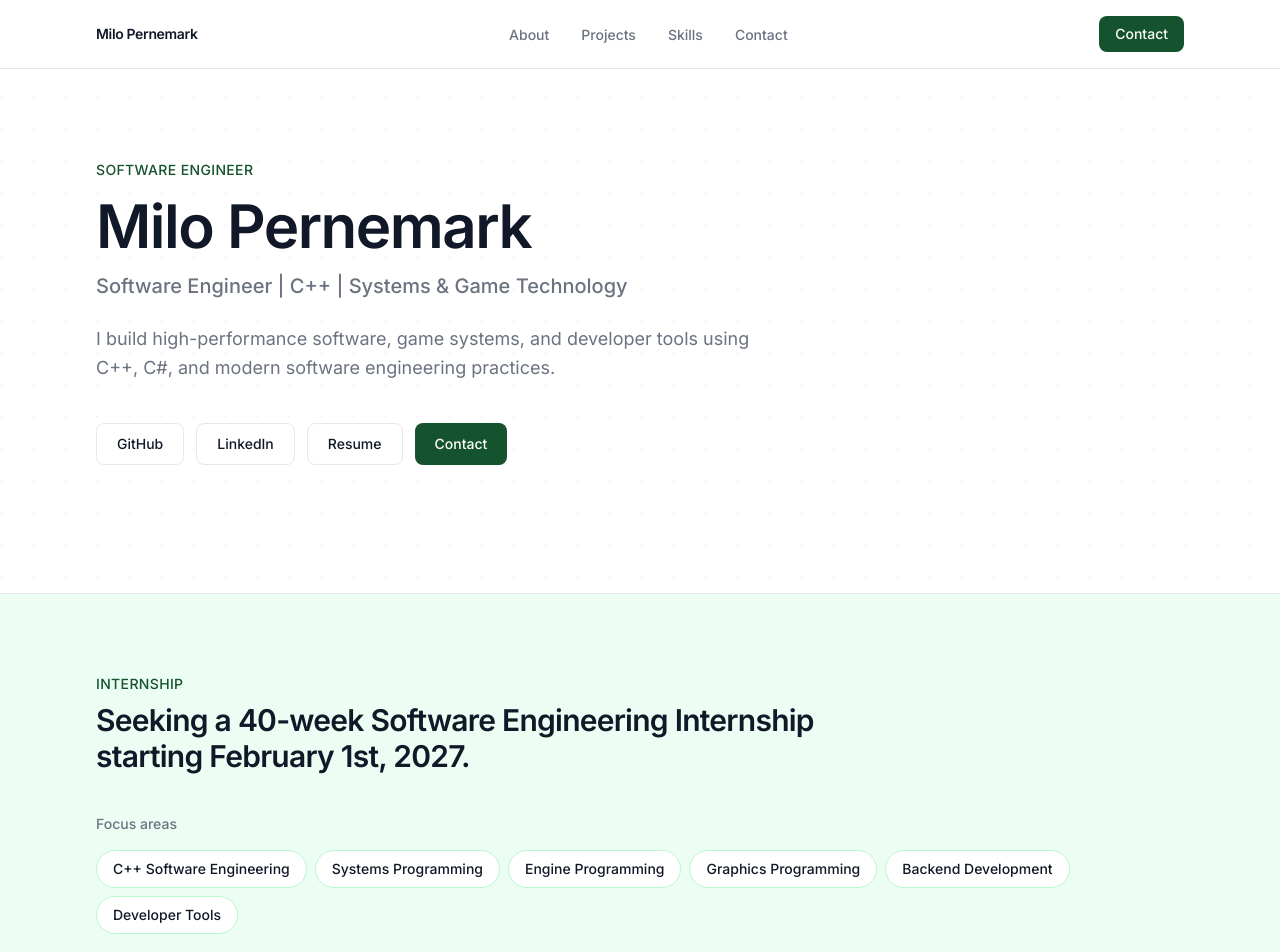
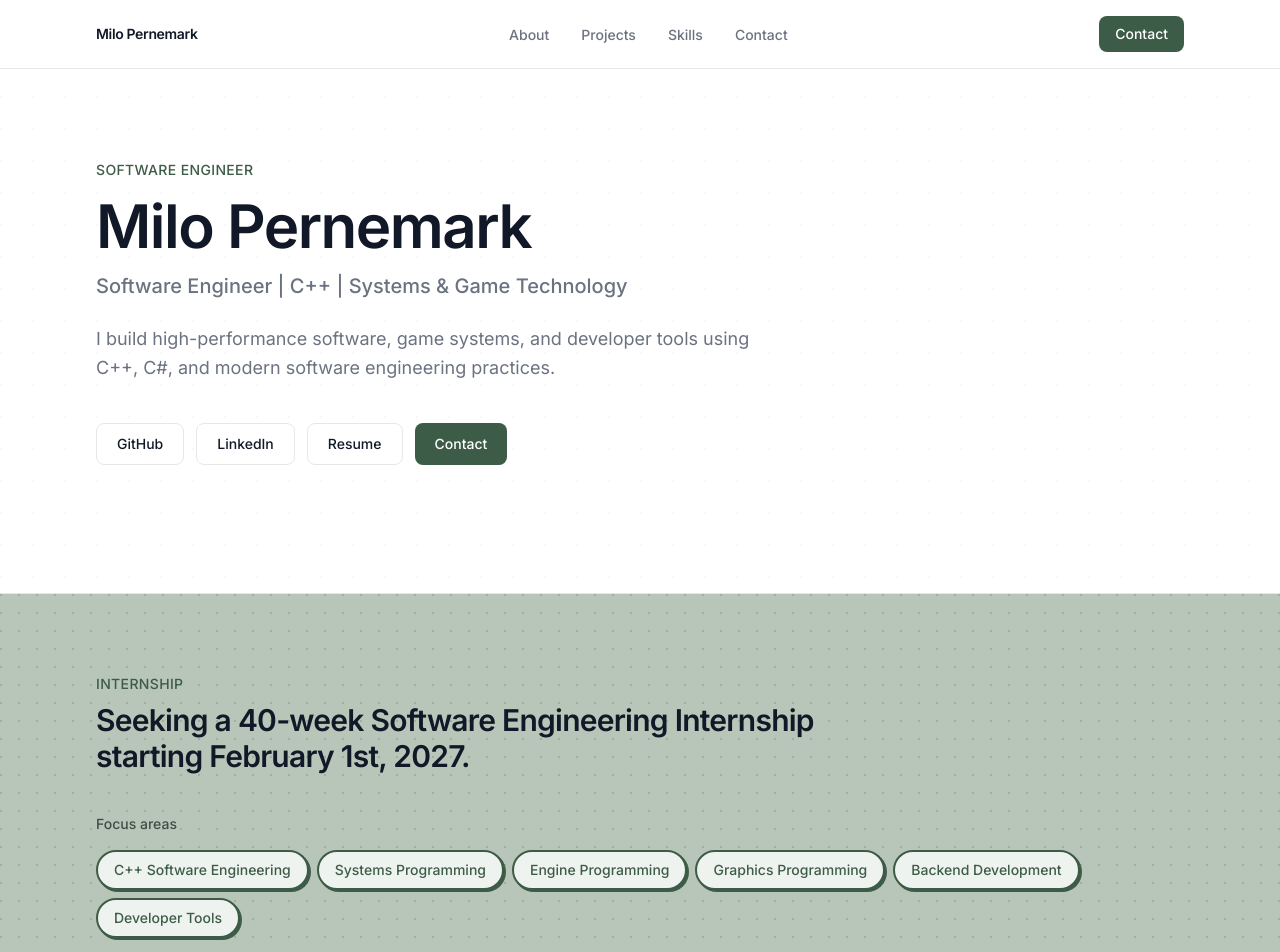
Before and after one commit to MiloPernemarkDEV/Portfolio, a React (Vite) app: page / in a window 1280 px wide. Shown: the top 952 px of the page. Built offline with nearby package versions, Linux system fonts and the light colour scheme.

Commit message:
Visual upgrades

```diff
--- a/src/components/About.tsx
+++ b/src/components/About.tsx
@@ -4,8 +4,7 @@ export function About() {
   return (
     <section id="about" className="border-b border-border bg-white py-20 lg:py-28">
       <div className="mx-auto max-w-6xl px-6 lg:px-8">
-        <div className="grid items-center gap-12 lg:grid-cols-2 lg:gap-16">
-          <div>
+        <div className="max-w-3xl">
           <p className="mb-2 text-sm font-medium tracking-wide text-accent uppercase">
             About
           </p>
@@ -28,17 +27,6 @@ export function About() {
             .
           </p>
         </div>
-
-          <div className="flex justify-center lg:justify-end">
-            <img
-              src="/assets/profile.jpg"
-              alt={`Portrait of ${site.name}`}
-              className="aspect-[4/5] w-full max-w-sm rounded-xl border border-border object-cover shadow-sm"
-              width={480}
-              height={600}
-            />
-          </div>
-        </div>
       </div>
     </section>
   );
--- a/src/components/InternshipBanner.tsx
+++ b/src/components/InternshipBanner.tsx
@@ -2,8 +2,17 @@ import { internship } from "../data/site";
 
 export function InternshipBanner() {
   return (
-    <section className="border-b border-border bg-accent-light py-16 lg:py-20">
-      <div className="mx-auto max-w-6xl px-6 lg:px-8">
+    <section className="relative overflow-hidden border-b border-border bg-[#b7c6b8] py-16 lg:py-20">
+      <div
+        className="pointer-events-none absolute inset-0 opacity-[0.18]"
+        style={{
+          backgroundImage:
+            "radial-gradient(circle at 1px 1px, #2c4334 1.15px, transparent 0)",
+          backgroundSize: "18px 18px",
+        }}
+        aria-hidden="true"
+      />
+      <div className="relative mx-auto max-w-6xl px-6 lg:px-8">
         <div className="max-w-3xl">
           <p className="mb-2 text-sm font-medium tracking-wide text-accent uppercase">
             Internship
@@ -14,12 +23,12 @@ export function InternshipBanner() {
         </div>
 
         <div className="mt-10">
-          <p className="mb-4 text-sm font-medium text-text-muted">Focus areas</p>
+          <p className="mb-4 text-sm font-medium text-[#3d4f42]">Focus areas</p>
           <ul className="flex flex-wrap gap-2">
             {internship.focusAreas.map((area) => (
               <li
                 key={area}
-                className="rounded-full border border-accent-muted bg-white px-4 py-2 text-sm font-medium text-text"
+                className="rounded-full border-2 border-accent bg-[#eef3ef] px-4 py-2 text-sm font-medium text-accent shadow-[2px_2px_0_0_#3d5c47]"
               >
                 {area}
               </li>
--- a/src/components/ProjectCard.tsx
+++ b/src/components/ProjectCard.tsx
@@ -49,6 +49,7 @@ export function ProjectCard({ project }: ProjectCardProps) {
           </ul>
         </div>
 
+        {project.links.length > 0 ? (
           <div className="mt-6 flex flex-wrap gap-4 border-t border-border pt-5">
             {project.links.map((link) => (
               <a
@@ -62,6 +63,7 @@ export function ProjectCard({ project }: ProjectCardProps) {
               </a>
             ))}
           </div>
+        ) : null}
       </div>
     </article>
   );
--- a/src/data/site.ts
+++ b/src/data/site.ts
@@ -31,7 +31,7 @@ export const about = {
 } as const;
 
 export const skills = {
-  languages: ["C++", "C", "C#", "Python", "Rust", "Odin"],
+  languages: ["C++", "C", "C#"],
   technologies: [
     "Unreal Engine",
     "Unity",
@@ -40,7 +40,6 @@ export const skills = {
     "Git",
     "CMake",
     "SQLite",
-    "Firebase",
   ],
   concepts: [
     "OOP",
@@ -94,7 +93,7 @@ export const projects: Project[] = [
     links: [
       {
         label: "GitHub",
-        href: "https://github.com/Forsbergs-Skola/HeliconUnrealOne",
+        href: "https://github.com/Forsbergs-Skola/HeliconUnrealOne/tree/main",
       },
     ],
   },
@@ -109,12 +108,7 @@ export const projects: Project[] = [
       "Data-driven weapons using modular ScriptableObject configurations",
       "Custom EditorWindow utility with unique ID generator for assets",
     ],
-    links: [
-      {
-        label: "View Script Source",
-        href: "https://github.com/MiloPernemarkDEV/PortfolioPage",
-      },
-    ],
+    links: [],
   },
   {
     id: "vectormath-pong",
@@ -129,7 +123,7 @@ export const projects: Project[] = [
     ],
     links: [
       {
-        label: "View Plugin Source",
+        label: "GitHub",
         href: "https://github.com/MiloPernemarkDEV/Vectormath_and_pong",
       },
     ],
@@ -147,8 +141,8 @@ export const projects: Project[] = [
     ],
     links: [
       {
-        label: "View Raylib Source",
-        href: "https://github.com/MiloPernemarkDEV?tab=repositories",
+        label: "GitHub",
+        href: "https://github.com/MiloPernemarkDEV/mojo_picon_zombieHunter",
       },
     ],
   },
--- a/src/index.css
+++ b/src/index.css
@@ -1,10 +1,10 @@
 @import "tailwindcss";
 
 @theme {
-  --color-accent: #14532d;
-  --color-accent-hover: #052e16;
-  --color-accent-light: #ecfdf3;
-  --color-accent-muted: #bbf7d0;
+  --color-accent: #3d5c47;
+  --color-accent-hover: #2c4334;
+  --color-accent-light: #d5dfd6;
+  --color-accent-muted: #8aa08e;
   --color-surface: #f9fafb;
   --color-border: #e5e7eb;
   --color-text: #111827;
```
Lines whose indentation alone changed are shown as unchanged.
